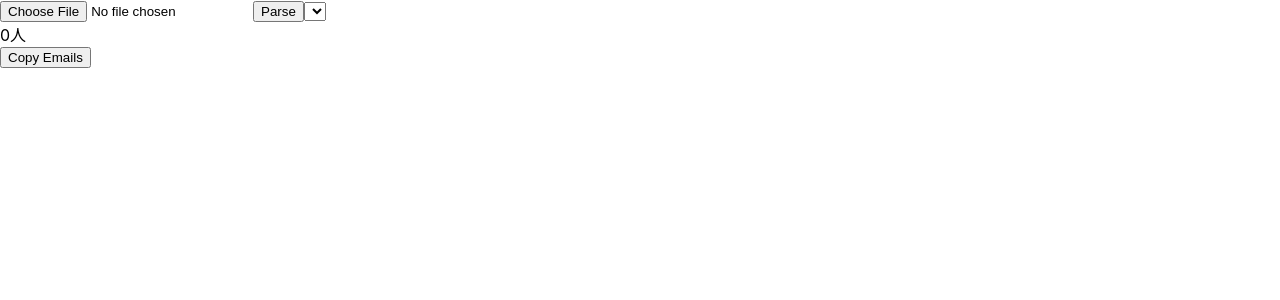
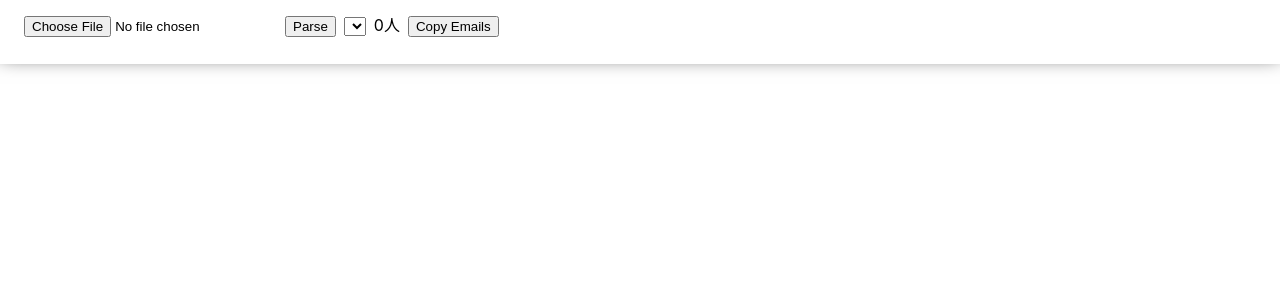
Before and after one commit to marsonmao/rna-tool, a React app: page / in a window 1280 px wide. Shown: the top 300 px of the page. Built offline with nearby package versions, Linux system fonts and the light colour scheme.

Commit message:
improve appearance

```diff
--- a/src/App.tsx
+++ b/src/App.tsx
@@ -15,6 +15,30 @@ const classes = {
   root: css`
     width: 100%;
     height: 100%;
+    display: flex;
+    flex-direction: column;
+  `,
+  topBar: css`
+    width: 100%;
+    height: 64px;
+    padding: 12px 24px;
+    box-shadow: 0px -10px 20px 0px #000;
+  `,
+  content: css`
+    width: 100%;
+    flex: 1 0 64px;
+    overflow-x: hidden;
+    overflow-y: auto;
+    padding: 12px 24px;
+  `,
+  marginRight: css`
+    margin-right: 8px;
+  `,
+  table: css`
+    width: 100%;
+  `,
+  tableHeaderCell: css`
+    border-bottom: 1px solid black;
   `,
 };
 
@@ -65,7 +89,9 @@ function App() {
   const header = (
     <tr>
       {columns.map((name, i) => (
-        <td key={i.toString()}>{name}</td>
+        <td className={classes.tableHeaderCell} key={i.toString()}>
+          {name}
+        </td>
       ))}
     </tr>
   );
@@ -96,21 +122,33 @@ function App() {
   );
   return (
     <div className={classes.root}>
-      <input type="file" ref={inputRef} name="file" onChange={handleCSVFile} />
-      <button onClick={parseCSV}>Parse</button>
-      <select onChange={handleCourseName}>
+      <div className={classes.topBar}>
+        <input
+          className={classes.marginRight}
+          type="file"
+          ref={inputRef}
+          name="file"
+          onChange={handleCSVFile}
+        />
+        <button className={classes.marginRight} onClick={parseCSV}>
+          Parse
+        </button>
+        <select className={classes.marginRight} onChange={handleCourseName}>
           {Array.from(courseNames)
             .sort()
             .map((name) => (
               <option>{name}</option>
             ))}
         </select>
-      <div>{rows.length}人</div>
+        <span className={classes.marginRight}>{rows.length}人</span>
         <button onClick={handleCopyEmails}>Copy Emails</button>
-      <table>
+      </div>
+      <div className={classes.content}>
+        <table className={classes.table}>
           <thead>{header}</thead>
           <tbody>{rows}</tbody>
         </table>
+      </div>
     </div>
   );
 }
--- a/src/index.css
+++ b/src/index.css
@@ -5,6 +5,10 @@ body,
   height: 100%;
   margin: 0;
   padding: 0;
+}
+
+* {
+  box-sizing: border-box;
 }
 
 body {
```
Lines whose indentation alone changed are shown as unchanged.
